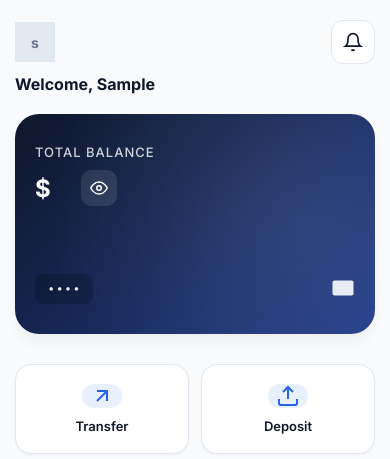
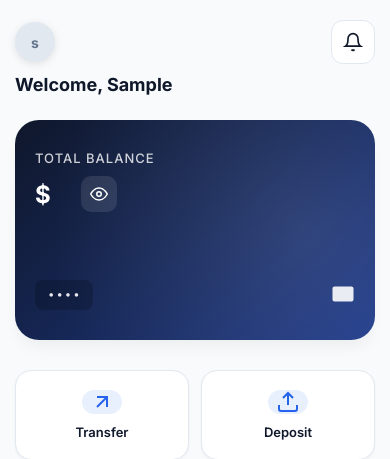
Before and after one commit to veltriscompliance-oss/VeltrisBank, a Django app: page /dashboard/ in a window 390 px wide. Shown: the top 459 px of the page. Run offline with Django 5.2, Linux system fonts and the light colour scheme; the visitor is signed in with stand-in values (Sample User, id 1).

Commit message:
Minor Updates

```diff
--- a/account/templates/account/dashboard.html
+++ b/account/templates/account/dashboard.html
@@ -224,7 +224,7 @@
 
         @keyframes slideDown { from { opacity: 0; transform: translateY(-10px); } to { opacity: 1; transform: translateY(0); } }
 
-        /* --- MOBILE HEADER & LAYOUT --- */
+        /* --- MOBILE HEADER & LAYOUT (FIXED) --- */
         .mobile-header {
             display: none;
             justify-content: space-between;
@@ -232,11 +232,16 @@
             margin-bottom: 10px;
         }
 
-        /* Mobile Welcome Text */
-        .mobile-welcome-text {
-            display: none;
-            font-size: 16px; font-weight: 700; color: var(--text-primary);
-            margin-bottom: 20px;
+        /* CORRECTED CIRCULAR AVATAR FOR ALL SCREENS */
+        .nav-avatar {
+            width: 40px !important;
+            height: 40px !important;
+            min-width: 40px !important;
+            border-radius: 50% !important; /* Force Circular */
+            object-fit: cover !important;
+            border: 2px solid var(--border-color);
+            box-shadow: 0 2px 8px rgba(0,0,0,0.1);
+            cursor: pointer;
         }
 
         /* --- OVERLAY --- */
@@ -320,10 +325,12 @@
 
             .main { padding: 20px 15px; }
 
-            /* SHOW MOBILE HEADER & WELCOME */
+            /* SHOW MOBILE HEADER */
             .mobile-header { display: flex; }
-            .mobile-welcome-text { display: block; }
             .header { display: none; }
+
+            /* WELCOME TEXT BELOW MOBILE HEADER */
+            .mobile-welcome-text { display: block; font-size: 18px; font-weight: 700; color: var(--text-primary); margin-bottom: 25px; }
 
             .dashboard-grid { grid-template-columns: 1fr; }
             .right-col { display: flex; flex-direction: column; margin-top: 30px; } /* FORCE WIDGETS VISIBLE */
```
